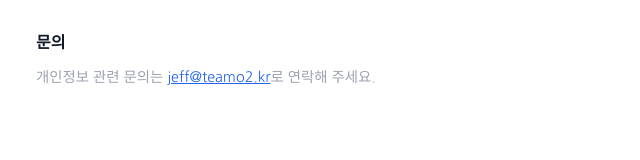
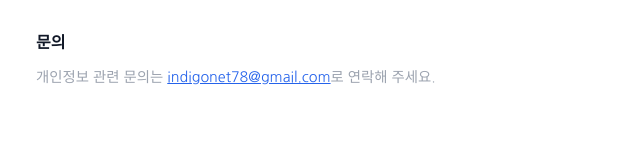
Before and after one commit to TransparentDeveloper/alcolmeter, a SvelteKit app in the folder apps/web/: page /privacy in a window 1280 px wide. Shown: the part 403-563 px from the top of the page, without its empty margins (308-948 px from the left). Built offline with nearby package versions, Linux system fonts and the light colour scheme.

Commit message:
fix: privacy 페이지 문의 이메일 변경

```diff
--- a/apps/web/src/routes/privacy/+page.svelte
+++ b/apps/web/src/routes/privacy/+page.svelte
@@ -20,7 +20,7 @@
 
 	<section>
 		<h2>문의</h2>
-		<p>개인정보 관련 문의는 <a href="mailto:jeff@teamo2.kr">jeff@teamo2.kr</a>로 연락해 주세요.</p>
+		<p>개인정보 관련 문의는 <a href="mailto:indigonet78@gmail.com">indigonet78@gmail.com</a>로 연락해 주세요.</p>
 	</section>
 </article>
 
```
